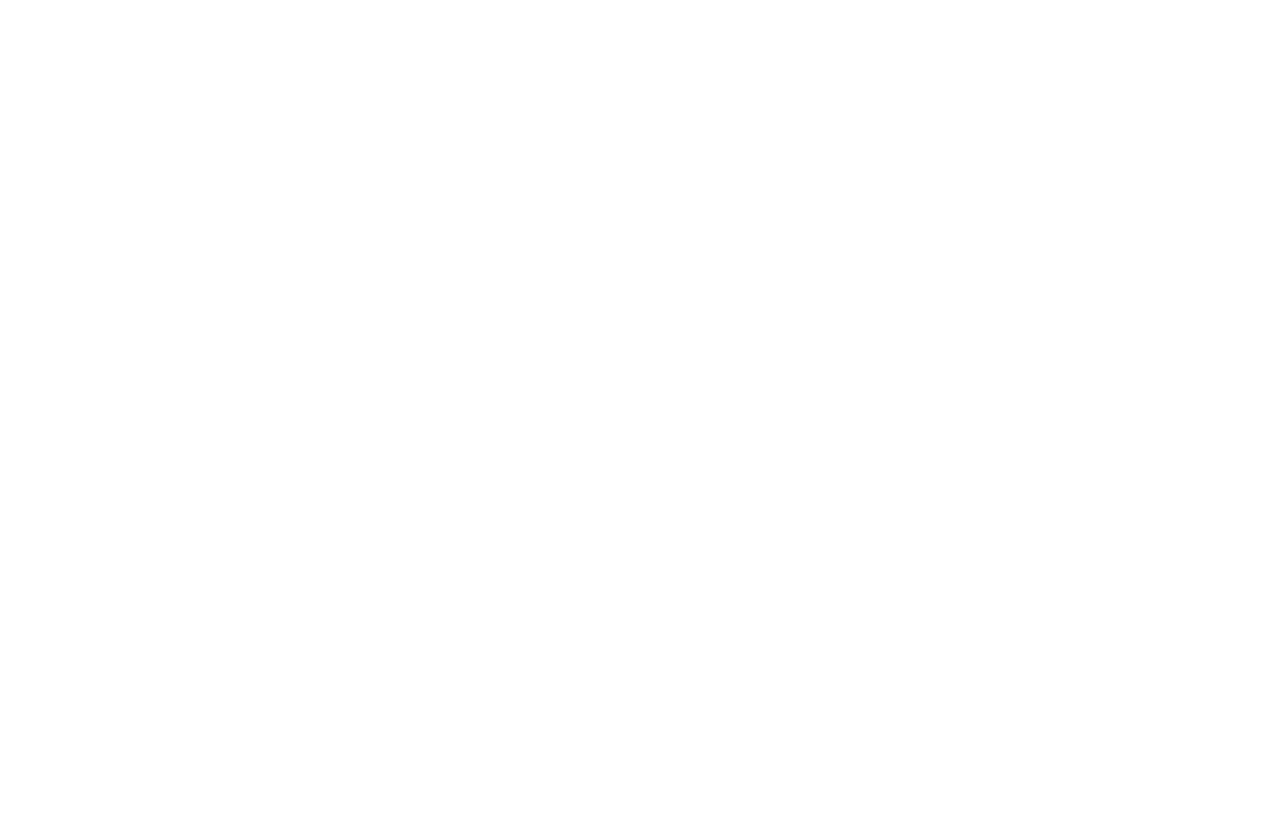
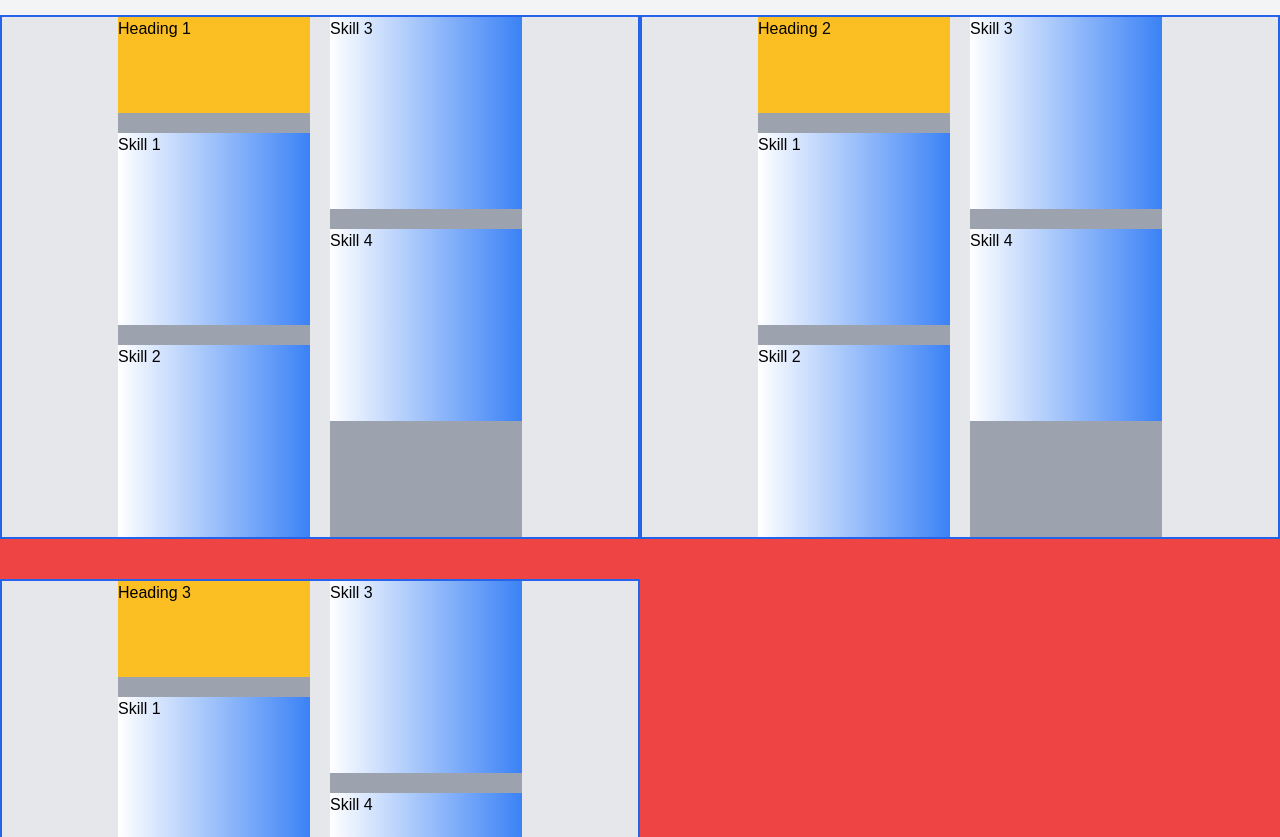
Before and after one commit to rikadr/cv_side_client, a Next.js app: page / in a window 1280 px wide. Shown: the part 1960-2797 px from the top of the page. Before the commit the page ends 1803 px from the top, so only its background shows below. Built offline with nearby package versions, Linux system fonts and the light colour scheme.

Commit message:
Working responsive mockup

```diff
--- a/pages/index.js
+++ b/pages/index.js
@@ -1,8 +1,7 @@
 import React, { useEffect, useRef, useState } from "react";
 import Head from "next/head";
 
-import Image from 'next/image'
-
+import Image from "next/image";
 
 import BGBox from "../components/BG/BGBox";
 import SirkelNavn from "../components/SirkelNavn/SirkelNavn";
@@ -14,32 +13,38 @@
 import TileAboutYellow from "../components/Tiles/TileAboutYellow";
 import TileHeading from "../components/Tiles/TileHeading";
 
-
-
 export default function Home() {
   return (
     <div className="bg-gray-100">
       {/* Kan bytte div med <Layout /> component jeg kan lage */}
       <Head>
-      <title>Rikard Dotzler Portfolio</title>
-      <meta name="description" content="Portfolio page for Rikard Noer Dotzler"/>
+        <title>Rikard Dotzler Portfolio</title>
+        <meta
+          name="description"
+          content="Portfolio page for Rikard Noer Dotzler"
+        />
       </Head>
 
       {/*<BGBox />*/}
 
-
       <main className="font-bread">
         <SirkelNavn />
-
-
-
-        OBS! Nå har jeg revertert til tidligere versjon.<br/>
-        Lagt til Tile componenter<br/><br/>
-
-        <div id="about" className="flex flex-wrap flex-row justify-center m-auto w830:w-830 ">
+        OBS! Nå har jeg revertert til tidligere versjon.
+        <br />
+        Lagt til Tile componenter
+        <br />
+        <br />
+        <div
+          id="about"
+          className="flex flex-wrap flex-row justify-center m-auto w830:w-830 border-2 border-blue-600"
+        >
           <div className="aboutFlexbox md:w-6/12  hidden md:block">
-            <Tile >
-                <img id="about" src="images/placeholder/FullBodyPortrait.jpg" className="hidden m-auto  max-w-5 rounded-full md:block"/>
+            <Tile>
+              <img
+                id="about"
+                src="images/placeholder/FullBodyPortrait.jpg"
+                className="hidden m-auto  max-w-5 rounded-full md:block"
+              />
             </Tile>
           </div>
 
@@ -47,39 +52,60 @@
           {/* className="flex flex-wrap flex-col justify-between m-auto border-2 border-green-300 w-11/12 sm:w-10/12 md:w-11/12 lg:w-10/12 xl:w-8/12 2xl:w-1000" */}
 
           <div className="aboutFlexbox flex flex-wrap flex-col w-10/12  md:w-6/12 ">
-          <Tile>
-            <TileHeading>
-                About Me
-            </TileHeading>
-          </Tile>
-
-            <Tile >
-              <img id="about" src="images/placeholder/TorsoPortrait.jpg" className="block md:hidden m-auto w-11/12 rounded-full "/>
+            <Tile>
+              <TileHeading>About Me</TileHeading>
             </Tile>
 
-            <Tile >
+            <Tile>
+              <img
+                id="about"
+                src="images/placeholder/TorsoPortrait.jpg"
+                className="block md:hidden m-auto w-11/12 rounded-full "
+              />
+            </Tile>
+
+            <Tile>
               <TileAboutYellow>
                 Engasjert og motivert IT-student med bakgrunn i grafisk design.
               </TileAboutYellow>
             </Tile>
 
-            <Tile >
+            <Tile>
               <TileAbout heading="STUDENT">
-                <p>Studerer informasjonsteknologi <a className="underline hover:text-yellow-400" href="https://www.oslomet.no/studier/tkd/informasjonsteknologi" target="_blank">&#128712;</a> bachelor på OsloMet ved siden av diverse nettkurs på front end utvikling. </p>
-                <br/><p>Jeg har også en bachelor som grunnskolelærer i matematikk og naturfag.</p>
+                <p>
+                  Studerer informasjonsteknologi{" "}
+                  <a
+                    className="underline hover:text-yellow-400"
+                    href="https://www.oslomet.no/studier/tkd/informasjonsteknologi"
+                    target="_blank"
+                  >
+                    &#128712;
+                  </a>{" "}
+                  bachelor på OsloMet ved siden av diverse nettkurs på front end
+                  utvikling.{" "}
+                </p>
+                <br />
+                <p>
+                  Jeg har også en bachelor som grunnskolelærer i matematikk og
+                  naturfag.
+                </p>
               </TileAbout>
             </Tile>
 
-            <Tile >
+            <Tile>
               <TileAbout heading="FRITID">
-                <p>På siden er jeg aktiv trommeslager i band og musikkprodusent. </p>
-                <br/><p>Jeg har også en bachelor som grunnskolelærer i matematikk og naturfag.</p>
+                <p>
+                  På siden er jeg aktiv trommeslager i band og musikkprodusent.{" "}
+                </p>
+                <br />
+                <p>
+                  Jeg har også en bachelor som grunnskolelærer i matematikk og
+                  naturfag.
+                </p>
               </TileAbout>
             </Tile>
           </div>
         </div>
-
-
         {/*
         <IntersectEnter>
         <img id="about" src="images/placeholder/About mobile.jpg"  className="visible relative m-auto w-full sm:w-11/12 md:invisible md:absolute "/>
@@ -87,17 +113,88 @@
         <IntersectEnter>
         <img src="images/placeholder/About desktop.jpg"  className="invisible absolute m-auto w-full md:visible md:relative lg:w-10/12 xl:w-8/12 2xl:w-1000"/>
         </IntersectEnter>
+        */}
+
+        <br/><br/><br/><br/><br/><br/><br/>
+        {/**/}
+        {/*Skills MockUp*/}
+        <div className="w1500:w-150 m-auto">
+          <div className="grid grid-cols-1 lg:grid-cols-2 gap-y-10 bg-red-500">
+            <div className="flex flex-row gap-5 justify-center bg-gray-200 border-2 border-blue-600">
+              <div className="flex flex-col gap-5 w-48 bg-gray-400">
+                <div className="h-24 bg-yellow-400">Heading 1</div>
+                <div className="h-48 bg-gradient-to-r from-white to-blue-500 ">
+                  Skill 1
+                </div>
+                <div className="h-48 bg-gradient-to-r from-white to-blue-500 ">
+                  Skill 2
+                </div>
+              </div>
+              <div className="flex flex-col gap-5 w-48 bg-gray-400">
+                <div className="h-48 bg-gradient-to-r from-white to-blue-500 ">
+                  Skill 3
+                </div>
+                <div className="h-48 bg-gradient-to-r from-white to-blue-500 ">
+                  Skill 4
+                </div>
+              </div>
+            </div>
+            <div className="flex flex-row gap-5 justify-center bg-gray-200 border-2 border-blue-600">
+              <div className="flex flex-col gap-5 w-48 bg-gray-400">
+                <div className="h-24 bg-yellow-400">Heading 2</div>
+                <div className="h-48 bg-gradient-to-r from-white to-blue-500 ">
+                  Skill 1
+                </div>
+                <div className="h-48 bg-gradient-to-r from-white to-blue-500 ">
+                  Skill 2
+                </div>
+              </div>
+              <div className="flex flex-col gap-5 w-48 bg-gray-400">
+                <div className="h-48 bg-gradient-to-r from-white to-blue-500 ">
+                  Skill 3
+                </div>
+                <div className="h-48 bg-gradient-to-r from-white to-blue-500 ">
+                  Skill 4
+                </div>
+              </div>
+            </div>
+            <div className="flex flex-row gap-5 justify-center bg-gray-200 border-2 border-blue-600">
+              <div className="flex flex-col gap-5 w-48 bg-gray-400">
+                <div className="h-24 bg-yellow-400">Heading 3</div>
+                <div className="h-48 bg-gradient-to-r from-white to-blue-500 ">
+                  Skill 1
+                </div>
+                <div className="h-48 bg-gradient-to-r from-white to-blue-500 ">
+                  Skill 2
+                </div>
+              </div>
+              <div className="flex flex-col gap-5 w-48 bg-gray-400">
+                <div className="h-48 bg-gradient-to-r from-white to-blue-500 ">
+                  Skill 3
+                </div>
+                <div className="h-48 bg-gradient-to-r from-white to-blue-500 ">
+                  Skill 4
+                </div>
+              </div>
+            </div>
+          </div>
+        </div>
+
 
         <IntersectEnter>
-        <img id="skills" src="images/placeholder/Skills mobile.jpg"  className="visible relative m-auto w-full sm:w-11/12 md:invisible md:absolute "/>
+          <img
+            id="skills"
+            src="images/placeholder/Skills mobile.jpg"
+            className="visible relative m-auto w-full sm:w-11/12 md:invisible md:absolute "
+          />
         </IntersectEnter>
         <IntersectEnter>
-        <img src="images/placeholder/Skills desktop.jpg"  className="invisible absolute m-auto w-full md:visible md:relative lg:w-10/12 xl:w-8/12 2xl:w-1000"/>
+          <img
+            src="images/placeholder/Skills desktop.jpg"
+            className="invisible absolute m-auto w-full md:visible md:relative lg:w-10/12 xl:w-8/12 2xl:w-1000"
+          />
         </IntersectEnter>
-        */}
-
       </main>
-
     </div>
   );
 }
--- a/tailwind.config.js
+++ b/tailwind.config.js
@@ -20,6 +20,7 @@
       screens: {
         'w500': '500px',
         'w830': '830px',
+        'w1500': '1500px',
       },
       width: {
         'card': '1150px',
```
